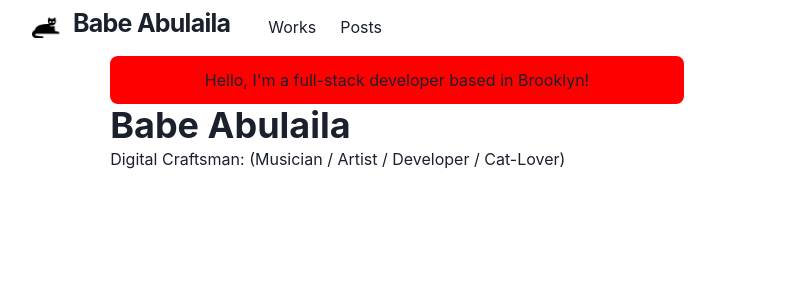
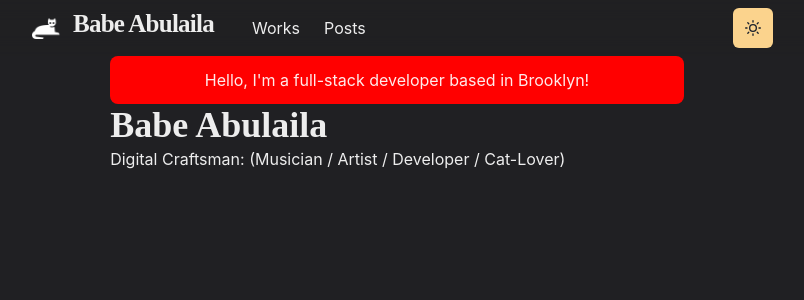
Before and after one commit to babeabulaila/portfolio, a Next.js app: page / in a window 1280 px wide. Shown: the top 300 px of the page, without its empty margins (243-1047 px from the left). Built offline with nearby package versions, Linux system fonts and the light colour scheme.

Commit message:
light and dark mode theme button added

```diff
--- a/components/logo.js
+++ b/components/logo.js
@@ -2,8 +2,6 @@ import Link from "next/link";
 import Image from "next/image";
 import { Text, useColorModeValue } from "@chakra-ui/react";
 import styled from "@emotion/styled";
-import darkCat from 'public/images/dark_cat.png'
-import lightCat from 'public/images/light_cat.png'
 
 const Logobox = styled.span`
 font-weight: bold;
@@ -18,12 +16,13 @@ padding: 10px;
     transform: rotate(-20deg);
 }
 `
+
 const Logo = () => {
-    const footPrintImg = `/public/images/dark_cat${useColorModeValue('', '-dark')}.png`
+    const catImg = `/images/cat${useColorModeValue('', '-dark')}.png`
     return (
         <Link href='/'>
             <Logobox>
-                <Image src={darkCat} width={30} height={30} alt='logo' />
+                <Image src={ catImg } width={30} height={30} alt='logo' />
                 <Text
                     color={useColorModeValue('gray.800', 'whiteAlpha.900')}
                     fontFamily='M PLUS rounded 1c'
--- a/components/navbar.js
+++ b/components/navbar.js
@@ -15,6 +15,7 @@ import {
     useColorModeValue
 } from '@chakra-ui/react'
 import { HamburgerIcon } from '@chakra-ui/icons'
+import ThemeToggleButton from "./theme-toggle-button"
 
 const LinkItem = ({ href, path, children }) => {
     const active = path === href
@@ -74,6 +75,7 @@ const Navbar = props => {
                     </LinkItem>
                 </Stack>
                 <Box flex={1} align='right'>
+                    <ThemeToggleButton />
                     <Box ml={2} display={{ base: 'inline-block', md: 'none' }}>
                         <Menu>
                             <MenuButton as={IconButton} icon={<HamburgerIcon />} variant='outline' aria-label='Options' />
@@ -95,5 +97,4 @@ const Navbar = props => {
         </Box>
     )
 }
-
 export default Navbar
--- /dev/null
+++ b/components/theme-toggle-button.js
@@ -0,0 +1,17 @@
+import { AnimatePresence } from "framer-motion";
+import { IconButton, useColorMode, useColorModeValue } from "@chakra-ui/react";
+import { SunIcon, MoonIcon } from "@chakra-ui/icons";
+
+const ThemeToggleButton = () => {
+    const { toggleColorMode } = useColorMode()
+
+    return (
+        <IconButton aria-label='Toggle theme'
+            colorScheme={useColorModeValue('purple', 'orange')}
+            icon={useColorModeValue(<MoonIcon />, <SunIcon />)}
+            onClick={toggleColorMode}
+        ></IconButton>
+    )
+}
+
+export default ThemeToggleButton
--- /dev/null
+++ b/libs/theme.js
@@ -0,0 +1,55 @@
+import { extendTheme } from "@chakra-ui/react";
+import { mode } from "@chakra-ui/theme-tools";
+
+const styles = {
+    global: props => ({
+        body: {
+            bg: mode('#f0e7db', '#202023')(props)
+        }
+    })
+}
+
+const components = {
+    Heading: {
+        variants: {
+            'section-title': {
+                textDecoration: 'underline',
+                fontSize: 20,
+                textUnderlineOffset: 6,
+                textDecorationColor: '#525252',
+                textDecorationThickness: 4,
+                marginTop: 3,
+                marginBottom: 4
+            }
+        }
+    },
+    Link: {
+        baseStyle: props => ({
+            color: mode('#3d7aed', '#ff63c3')(props),
+            textUnderlineOffset: 3
+        })
+    }
+}
+
+const fonts = {
+    heading: " 'M PLUS Rounded 1c' "
+}
+
+const colors = {
+    glassTeal: '#88ccca'
+}
+
+const config = {
+    initialColorMode: 'dark',
+    useSystemColorMode: true
+}
+
+const theme = extendTheme({
+    styles,
+    components,
+    fonts,
+    colors,
+    config
+})
+
+export default theme
--- a/pages/_app.js
+++ b/pages/_app.js
@@ -1,10 +1,11 @@
 import '@/styles/globals.css'
 import { ChakraProvider } from '@chakra-ui/react'
 import Layout from '../components/layouts/main'
+import theme from '@/libs/theme'
 
 const Website = ({ Component, pageProps, router }) => {
   return (
-    <ChakraProvider>
+    <ChakraProvider theme={theme}>
       <Layout router={router}>
         <Component {...pageProps} key={router.route} />
       </Layout>
--- a/pages/_document.js
+++ b/pages/_document.js
@@ -1,10 +1,13 @@
 import { Html, Head, Main, NextScript } from 'next/document'
+import { ColorModeScript } from '@chakra-ui/react'
+import theme from '@/libs/theme'
 
 export default function Document() {
   return (
     <Html lang="en">
       <Head />
       <body>
+        <ColorModeScript initialColorMode={theme.config.initialColorMode} />
         <Main />
         <NextScript />
       </body>
```
Also changed, not shown: public/images/cat-dark.png (renamed from public/images/light_cat.png), public/images/cat.png (renamed from public/images/dark_cat.png).
